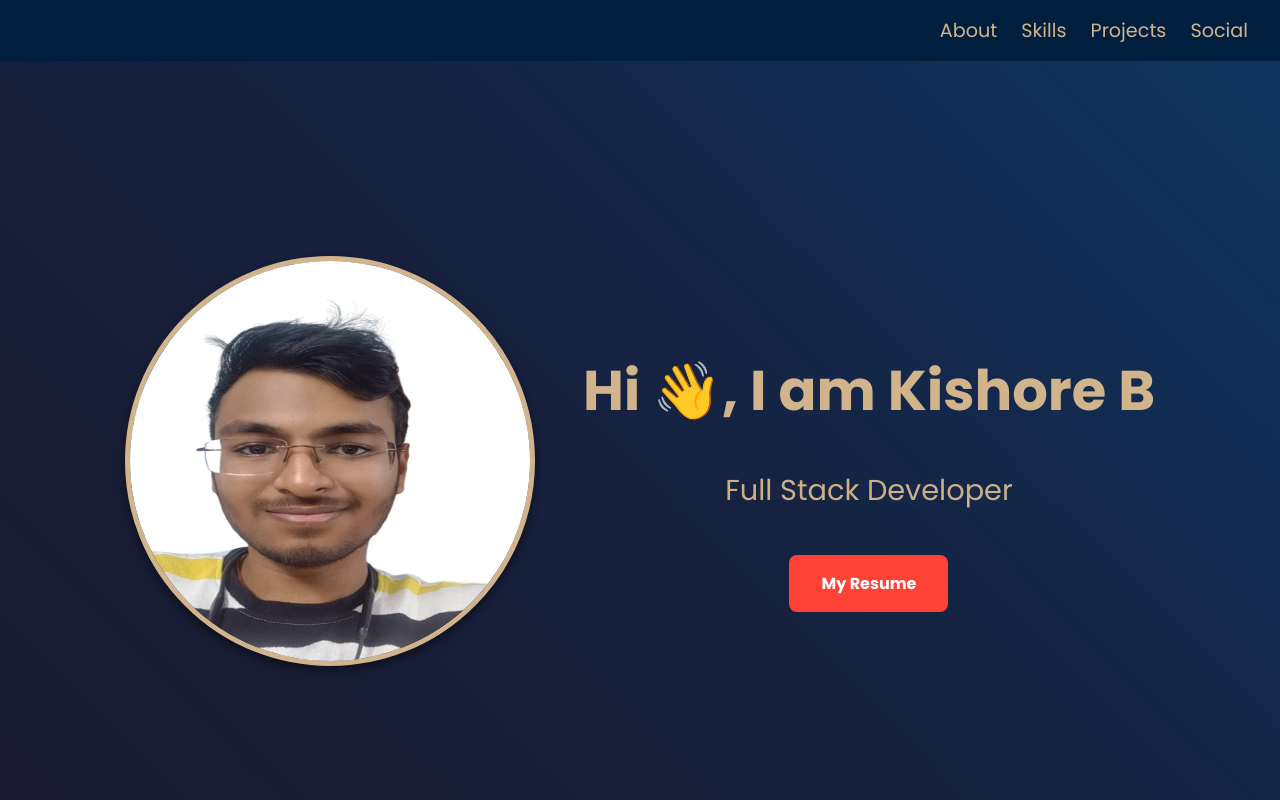
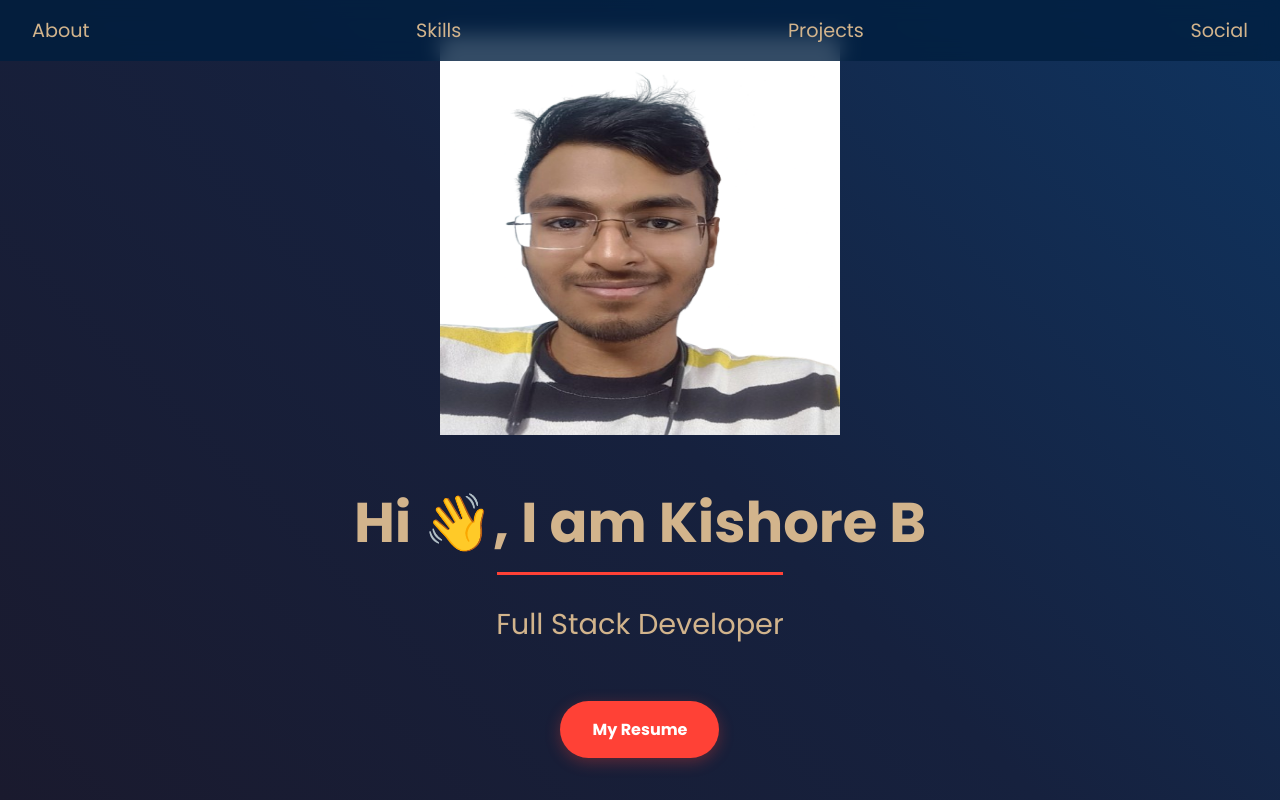
Before and after one commit to Kishore-1803/portfolio, a Next.js app: page / in a window 1280 px wide. Shown: the top 800 px of the page. Built offline with nearby package versions, Linux system fonts and the light colour scheme.

Commit message:
Update Home.module.css

```diff
--- a/src/app/styles/Home.module.css
+++ b/src/app/styles/Home.module.css
@@ -9,13 +9,29 @@
 /* Navbar Styling */
 .navbar {
   display: flex;
-  justify-content: flex-end;
+  justify-content: space-between; /* Changed from flex-end to add logo space */
+  align-items: center;
   padding: 1rem 2rem;
-  background-color: transparent;
-  position: sticky;
+  background-color: rgba(0, 31, 63, 0.8); /* Semi-transparent background */
+  backdrop-filter: blur(10px); /* Glass effect */
+  position: fixed; /* Changed from sticky to fixed for better UX */
+  width: 100%;
   top: 0;
+  left: 0;
   z-index: 1000;
-  transition: background-color 0.3s, box-shadow 0.3s;
+  transition: all 0.3s ease;
+  box-sizing: border-box;
+}
+
+.logo {
+  font-weight: bold;
+  font-size: 1.5rem;
+  color: var(--warm-tan);
+}
+
+.navLinks {
+  display: flex;
+  gap: 1.5rem;
 }
 
 .dynamicNavbar.scrolled {
@@ -25,13 +41,29 @@
 
 .navbar a {
   color: var(--warm-tan);
-  margin-left: 1.5rem;
   text-decoration: none;
   font-size: 1.2rem;
+  position: relative;
+  transition: color 0.3s;
+}
+
+.navbar a::after {
+  content: '';
+  position: absolute;
+  width: 0;
+  height: 2px;
+  bottom: -5px;
+  left: 0;
+  background-color: var(--bright-red);
+  transition: width 0.3s;
 }
 
 .navbar a:hover {
   color: var(--bright-red);
+}
+
+.navbar a:hover::after {
+  width: 100%;
 }
 
 /* Hero Section */
@@ -58,48 +90,37 @@
   }
 }
 
-.heroContent {
-  display: flex;
-  align-items: center;
-  justify-content: center;
-  gap: 3rem;
-}
-
-.heroImage {
-  border-radius: 50%;
-  border: 5px solid var(--warm-tan); /* Added warm-tan border */
-  box-shadow: 0 4px 10px rgba(0, 0, 0, 0.5);
-  transition: transform 0.3s ease;
-}
-
 .heroImage:hover {
-  transform: scale(1.1);
+  transform: scale(1.05) rotate(5deg);
+  border-color: var(--bright-red);
 }
 
 .heroTitle {
   font-size: 3.5rem;
   font-weight: bold;
   color: var(--warm-tan);
+  margin-bottom: 0.5rem;
+  position: relative;
+  display: inline-block;
 }
 
-.heroSubtitle {
-  margin-top: 1rem;
-  font-size: 1.5rem;
-  font-weight: 500;
-  color: var(--warm-tan);
-  display: flex;
-  flex-direction: column;
-  align-items: center;
-  gap: 0.5rem;
+.heroTitle::after {
+  content: '';
+  position: absolute;
+  width: 50%;
+  height: 3px;
+  background-color: var(--bright-red);
+  bottom: -10px;
+  left: 25%;
 }
 
 /* Rotating Titles */
 .rotatingTitles {
-  margin-top: 1rem;
+  margin: 2rem 0;
   font-size: 1.8rem;
   font-weight: 500;
   color: var(--warm-tan);
-  height: 2.5rem; /* Fixed height to prevent layout shifting */
+  height: 2.5rem;
   display: flex;
   justify-content: center;
   align-items: center;
@@ -112,6 +133,8 @@
   position: absolute;
   opacity: 0;
   animation: rotateTitles 8s infinite;
+  transform: translateY(20px);
+  transition: transform 0.5s, opacity 0.5s;
 }
 
 .title:nth-child(1) {
@@ -131,14 +154,17 @@
 }
 
 @keyframes rotateTitles {
-  0%, 25% {
+  0%, 20% {
     opacity: 0;
+    transform: translateY(20px);
   }
-  25%, 50% {
+  25%, 45% {
     opacity: 1;
+    transform: translateY(0);
   }
   50%, 100% {
     opacity: 0;
+    transform: translateY(-20px);
   }
 }
 
@@ -146,20 +172,40 @@
 .ctaButton {
   display: inline-block;
   padding: 1rem 2rem;
-  margin-top: 1rem;
+  margin-top: 1.5rem;
   color: white;
   background-color: var(--bright-red);
-  border-radius: 8px;
+  border-radius: 30px; /* Rounded corners */
   text-decoration: none;
   font-weight: bold;
-  transition: background-color 0.3s ease, transform 0.3s ease;
+  transition: all 0.3s ease;
+  box-shadow: 0 4px 15px rgba(255, 65, 54, 0.3);
+  position: relative;
+  overflow: hidden;
+  z-index: 1;
+}
+
+.ctaButton:before {
+  content: "";
+  position: absolute;
+  top: 0;
+  left: -100%;
+  width: 100%;
+  height: 100%;
+  background: linear-gradient(90deg, transparent, rgba(255, 255, 255, 0.2), transparent);
+  transition: all 0.6s;
+  z-index: -1;
 }
 
 .ctaButton:hover {
   background-color: #ff4c4c;
-  transform: scale(1.05);
+  transform: translateY(-5px);
+  box-shadow: 0 7px 20px rgba(255, 65, 54, 0.4);
 }
 
+.ctaButton:hover:before {
+  left: 100%;
+}
 .section {
   padding: 4rem 2rem;
   text-align: center;
```
